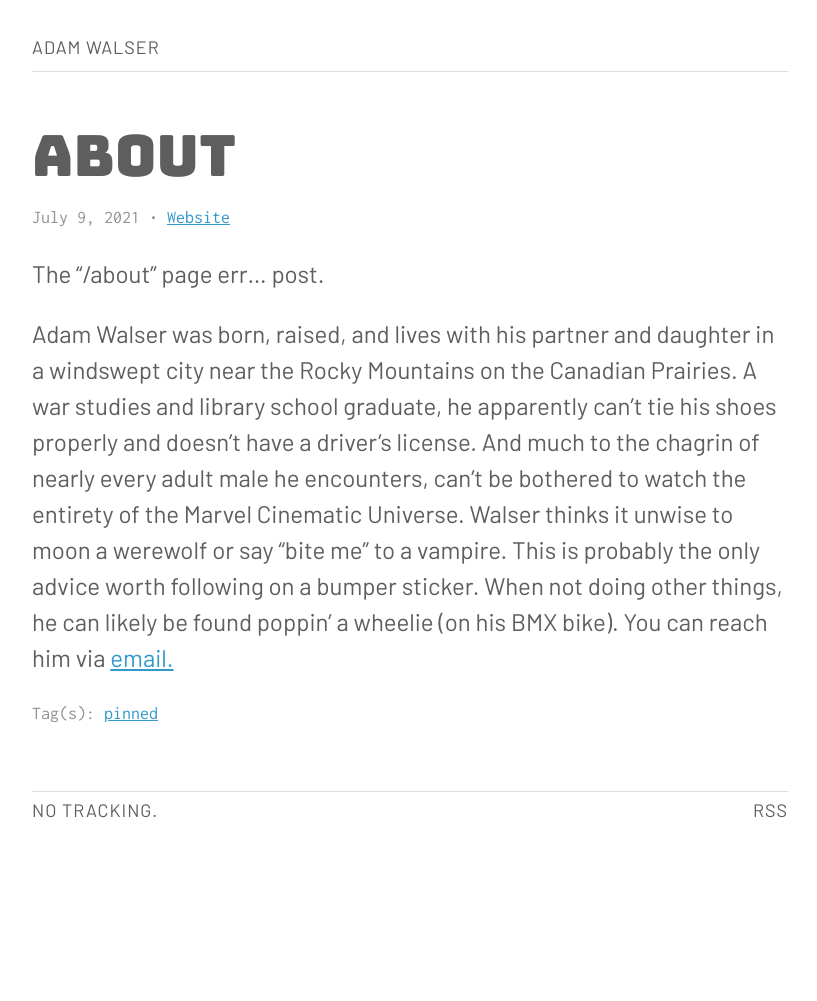
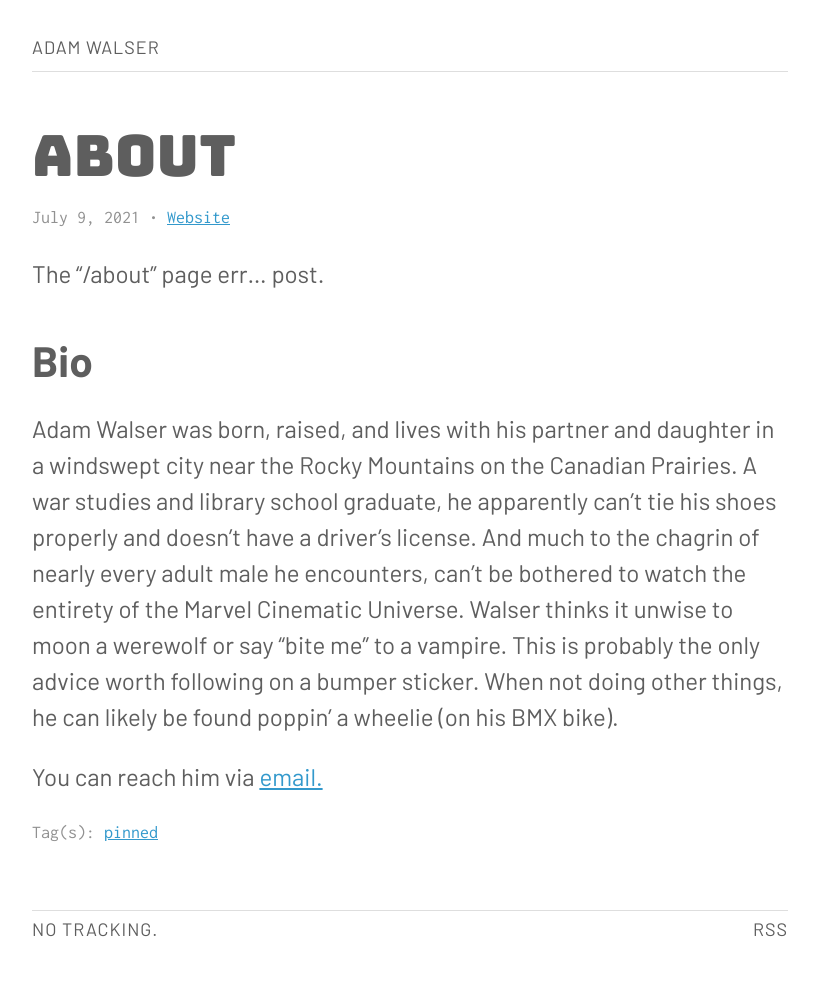
Before and after one commit to ajpwalser/ajpwalser.github.io, a Jekyll site: the page built from _posts/2021-07-09-about.md, in a window 1280 px wide. Shown: the whole page, without its empty margins (230-1047 px from the left). Built offline with Jekyll 4.4.1, drawn with Linux system fonts in a browser that asks for light colours; before the commit the page ends 900 px from its top, so only the background shows below that.

Commit message:
Update 2021-07-09-about.md

```diff
--- a/_posts/2021-07-09-about.md
+++ b/_posts/2021-07-09-about.md
@@ -8,4 +8,8 @@
 
 The "/about" page err... post.<!--more-->
 
-Adam Walser was born, raised, and lives with his partner and daughter in a windswept city near the Rocky Mountains on the Canadian Prairies. A war studies and library school graduate, he apparently can't tie his shoes properly and doesn't have a driver's license. And much to the chagrin of nearly every adult male he encounters, can't be bothered to watch the entirety of the Marvel Cinematic Universe. Walser thinks it unwise to moon a werewolf or say “bite me” to a vampire. This is probably the only advice worth following on a bumper sticker. When not doing other things, he can likely be found poppin' a wheelie (on his BMX bike). You can reach him via <a href="">email.</a>
+### Bio
+
+Adam Walser was born, raised, and lives with his partner and daughter in a windswept city near the Rocky Mountains on the Canadian Prairies. A war studies and library school graduate, he apparently can't tie his shoes properly and doesn't have a driver's license. And much to the chagrin of nearly every adult male he encounters, can't be bothered to watch the entirety of the Marvel Cinematic Universe. Walser thinks it unwise to moon a werewolf or say “bite me” to a vampire. This is probably the only advice worth following on a bumper sticker. When not doing other things, he can likely be found poppin' a wheelie (on his BMX bike).
+
+You can reach him via <a href="">email.</a>
```
